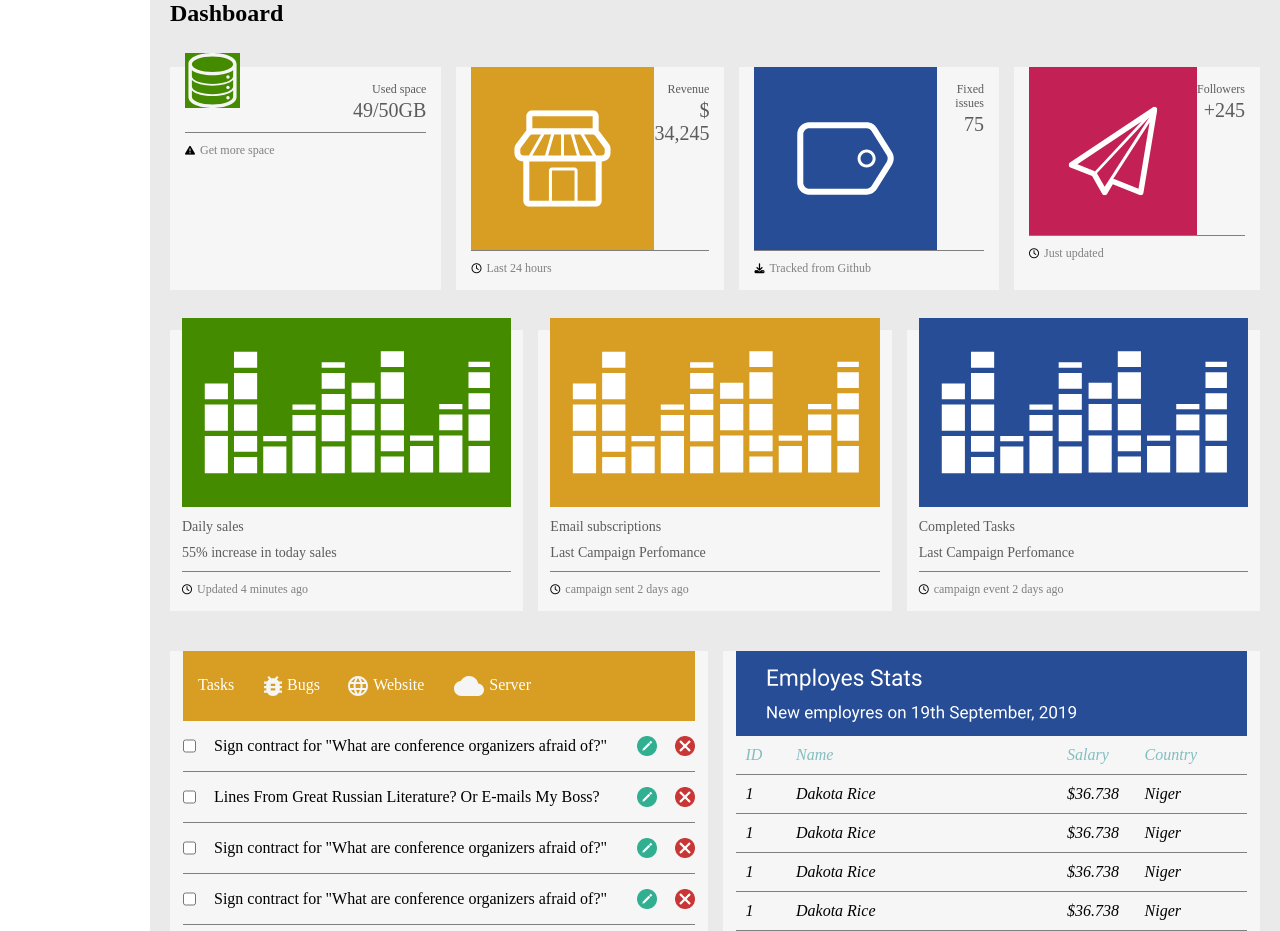
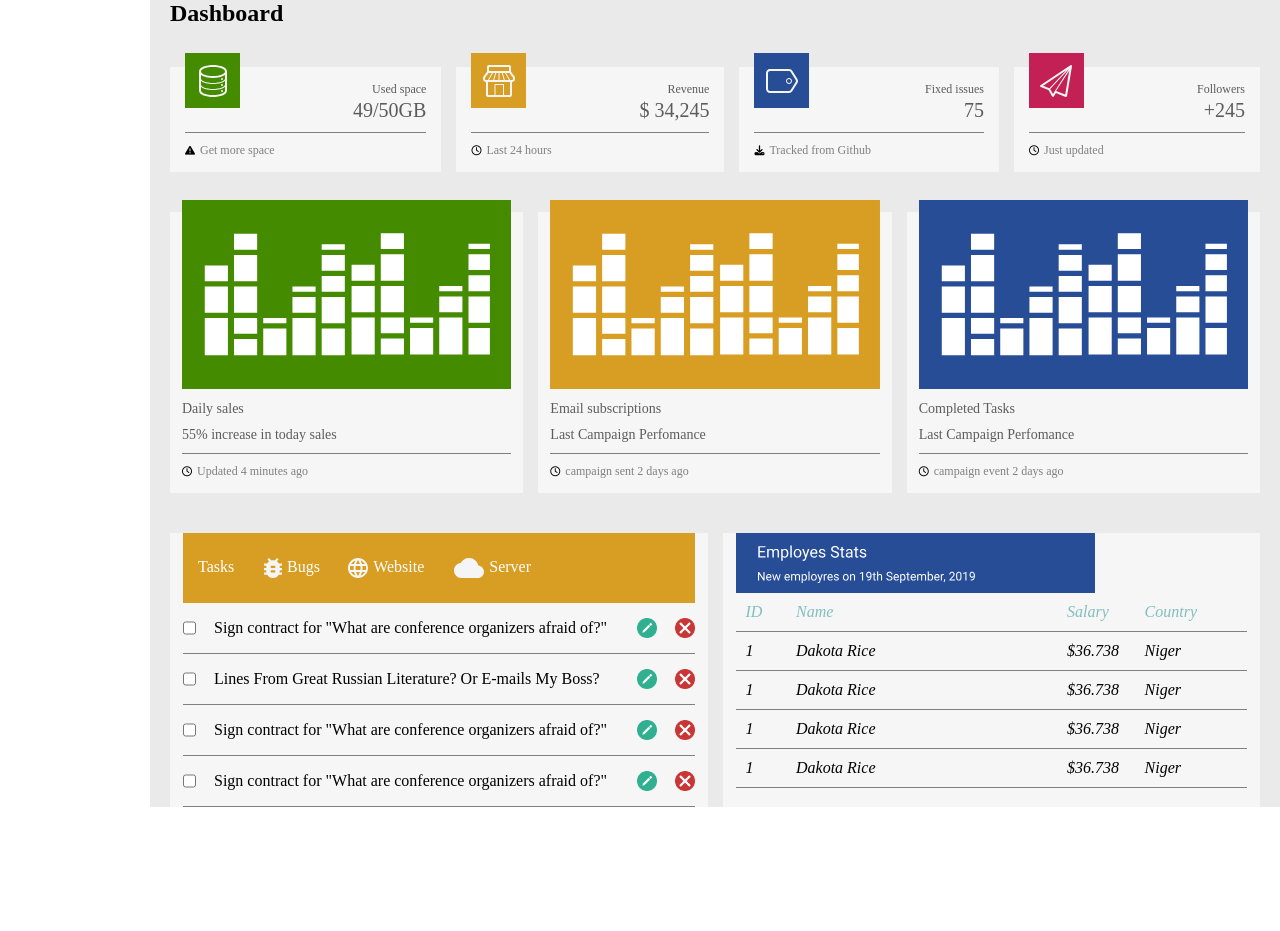
Before and after one commit to MykhailoKopytskyi/HtmlCssOnlyPage, a plain HTML site: page 01.html in a window 1280 px wide. After the commit the page ends 807 px from the top, so only its background shows below. Drawn offline with Linux system fonts and the light colour scheme.

Commit message:
SVG upper icons are properly added

```diff
--- a/01.html
+++ b/01.html
@@ -33,7 +33,7 @@
 
             <div class="item">
               <div class="upper_content" >
-                <img src="images/02.svg" alt="">
+                <div class="icon_yellow upper_icon" ><img src="images/shop_white.svg" alt=""></div>
                 <div class="results text_right">
                   <h3 class="subtitle" >Revenue</h3>
                   <p class="improvement" >$ 34,245</p>
@@ -48,7 +48,7 @@
 
             <div class="item">
               <div class="upper_content" >
-                <img src="images/03.svg" alt="">
+                <div class="icon_blue upper_icon" ><img src="images/tag_white.svg" alt=""></div>
                 <div class="results text_right ">
                   <h3 class="subtitle" >Fixed issues</h3>
                   <p class="improvement" >75</p>
@@ -62,7 +62,7 @@
 
             <div class="item">
               <div class="upper_content" >
-                <img src="images/04.svg" alt="">
+                <div class="icon_red upper_icon" ><img src="images/paperplane_white.svg" alt=""></div>
                 <div class="results text_right">
                   <h3 class="subtitle" >Followers</h3>
                   <p class="improvement" >+245</p>
--- a/style.css
+++ b/style.css
@@ -16,7 +16,7 @@ ul{
 img{
   border: 0;
   display: block;
-  width: 100%;
+  /* width: 100%; */
 }
 
 .item{
@@ -77,7 +77,6 @@ section{
 }
 
 
-
 .upper_content{
   display: flex;
   justify-content: space-between;
@@ -85,12 +84,24 @@ section{
 }
 
 .icon_green{
-  width: 55px;
-  height: 55px;
   background: #448B00;
 }
 
+.icon_yellow{
+  background: #D89E24;
+}
+
+.icon_blue{
+  background: #274D97;
+}
+
+.icon_red{
+  background: #C32056;
+}
+
 .upper_icon{
+  width: 55px;
+  height: 55px;
   transform: translateY(-14px);
   display: flex;
   justify-content: center;
```
Also changed, not shown: images/graphics.svg (added), images/paperplane_white.svg (added), images/shop_white.svg (added), images/tag_white.svg (added).
